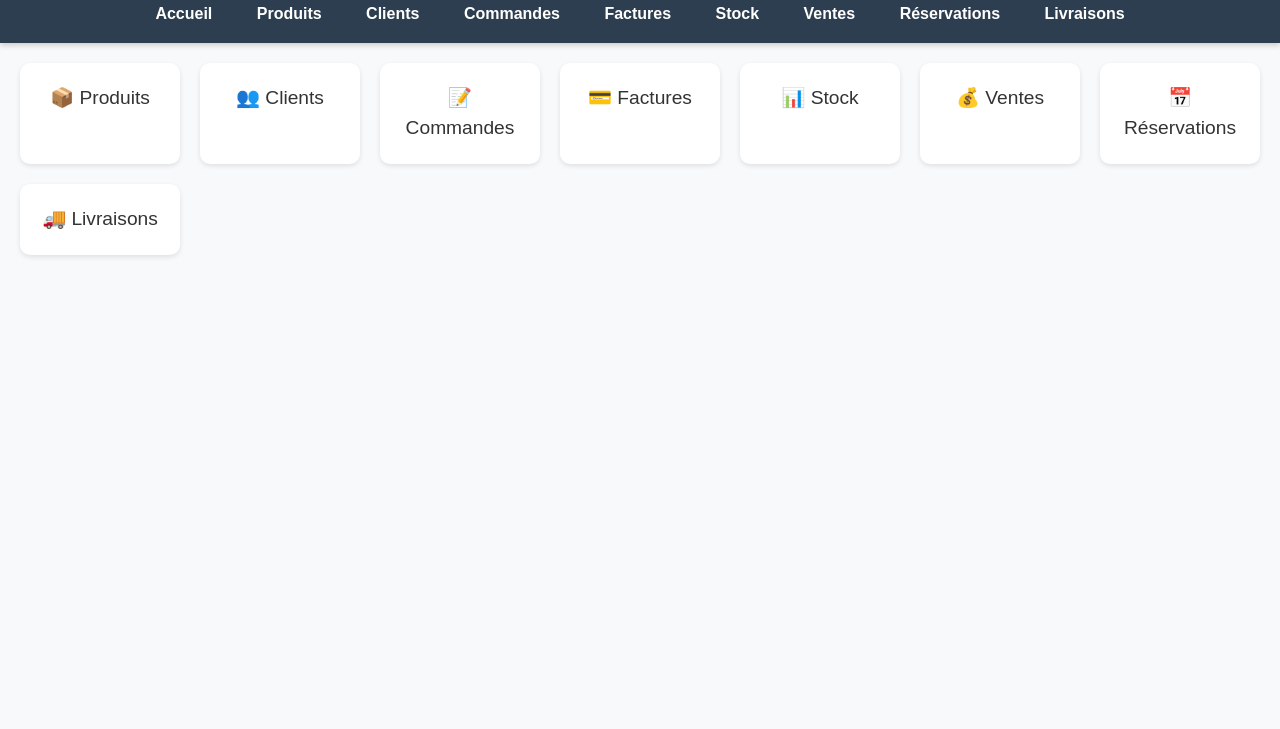
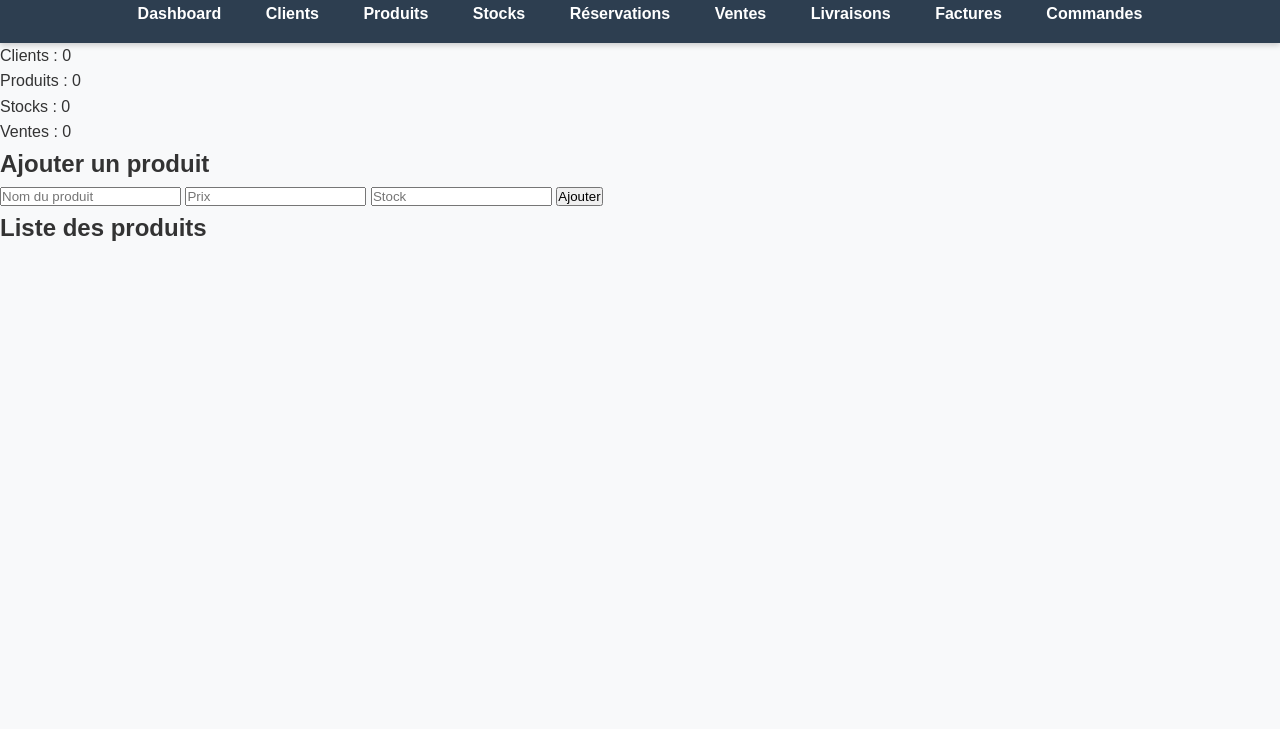
Before and after one commit to tino669244/Ruine-Comptable, a plain HTML site: page index.html in a window 1280 px wide. Shown: the part 71-800 px from the top of the page. Drawn offline with Linux system fonts and the light colour scheme; files that its build step writes are made by us from their sources; no server answers.

Commit message:
Update index.html
Signed-off-by: Tino Ruine <tinoruine@gmail.com>

```diff
--- a/index.html
+++ b/index.html
@@ -5,93 +5,54 @@
   <meta name="viewport" content="width=device-width, initial-scale=1.0">
   <title>Ruine Comptable</title>
   <link rel="stylesheet" href="style.css">
-  <style>
-    body {
-      font-family: Arial, sans-serif;
-      margin: 0;
-      padding: 0;
-      background: #f8f9fa;
-      color: #333;
-    }
-
-    header {
-      background: #2d3e50;
-      color: #fff;
-      padding: 1rem;
-      text-align: center;
-    }
-
-    header nav a {
-      margin: 0 10px;
-      color: #fff;
-      text-decoration: none;
-    }
-
-    header nav a:hover {
-      text-decoration: underline;
-    }
-
-    .dashboard {
-      display: grid;
-      grid-template-columns: repeat(auto-fit, minmax(150px, 1fr));
-      gap: 20px;
-      padding: 20px;
-    }
-
-    .card {
-      background: #fff;
-      padding: 20px;
-      border-radius: 10px;
-      text-align: center;
-      box-shadow: 0 2px 5px rgba(0,0,0,0.1);
-      font-size: 1.2em;
-      transition: 0.3s;
-      cursor: pointer;
-    }
-
-    .card:hover {
-      transform: translateY(-5px);
-      box-shadow: 0 4px 12px rgba(0,0,0,0.2);
-    }
-  </style>
 </head>
 <body>
-
   <header>
-    <h1>📊 Ruine Comptable</h1>
+    <h1>Ruine Comptable</h1>
     <nav>
-      <a href="index.html">Accueil</a>
+      <a href="index.html">Dashboard</a>
+      <a href="client.html">Clients</a>
       <a href="produit.html">Produits</a>
-      <a href="client.html">Clients</a>
+      <a href="stock.html">Stocks</a>
+      <a href="reservation.html">Réservations</a>
+      <a href="vente.html">Ventes</a>
+      <a href="livraison.html">Livraisons</a>
+      <a href="facture.html">Factures</a>
       <a href="commande.html">Commandes</a>
-      <a href="facture.html">Factures</a>
-      <a href="stock.html">Stock</a>
-      <a href="vente.html">Ventes</a>
-      <a href="reservation.html">Réservations</a>
-      <a href="livraison.html">Livraisons</a>
     </nav>
   </header>
 
   <main>
     <section class="dashboard">
-      <div class="card">📦 Produits</div>
-      <div class="card">👥 Clients</div>
-      <div class="card">📝 Commandes</div>
-      <div class="card">💳 Factures</div>
-      <div class="card">📊 Stock</div>
-      <div class="card">💰 Ventes</div>
-      <div class="card">📅 Réservations</div>
-      <div class="card">🚚 Livraisons</div>
+      <div class="card" id="totalClients">Clients : 0</div>
+      <div class="card" id="totalProduits">Produits : 0</div>
+      <div class="card" id="totalStocks">Stocks : 0</div>
+      <div class="card" id="totalVentes">Ventes : 0</div>
+    </section>
+
+    <section>
+      <h2>Ajouter un produit</h2>
+      <form id="produitForm">
+        <input type="text" id="nom" placeholder="Nom du produit" required>
+        <input type="number" id="prix" placeholder="Prix" required>
+        <input type="number" id="stock" placeholder="Stock" required>
+        <button type="submit">Ajouter</button>
+      </form>
+    </section>
+
+    <section>
+      <h2>Liste des produits</h2>
+      <ul id="listeProduits"></ul>
     </section>
   </main>
 
-  <!-- Firebase balise -->
+  <!-- Firebase SDK -->
   <script type="module">
-    // Import Firebase SDKs
+    // Import Firebase SDK
     import { initializeApp } from "https://www.gstatic.com/firebasejs/12.2.1/firebase-app.js";
-    import { getAnalytics } from "https://www.gstatic.com/firebasejs/12.2.1/firebase-analytics.js";
+    import { getFirestore, collection, addDoc, getDocs } from "https://www.gstatic.com/firebasejs/12.2.1/firebase-firestore.js";
 
-    // Config Firebase (nato avy amin’ny console Firebase-nao)
+    // Config Firebase
     const firebaseConfig = {
       apiKey: "AIzaSyAyxa2EgwXXvkmITIJ6Cv0n7L6Z1knhnt0",
       authDomain: "ruine-comptable.firebaseapp.com",
@@ -102,11 +63,45 @@
       measurementId: "G-6PTNNG86ET"
     };
 
-    // Initialisation Firebase
+    // Init Firebase
     const app = initializeApp(firebaseConfig);
-    const analytics = getAnalytics(app);
+    const db = getFirestore(app);
 
-    console.log("✅ Firebase connecté !");
+    // Récupération du formulaire
+    const produitForm = document.getElementById("produitForm");
+    const listeProduits = document.getElementById("listeProduits");
+
+    // Ajouter produit
+    produitForm.addEventListener("submit", async (e) => {
+      e.preventDefault();
+      const nom = document.getElementById("nom").value;
+      const prix = parseFloat(document.getElementById("prix").value);
+      const stock = parseInt(document.getElementById("stock").value);
+
+      try {
+        await addDoc(collection(db, "produits"), { nom, prix, stock });
+        alert("Produit ajouté !");
+        produitForm.reset();
+        chargerProduits();
+      } catch (err) {
+        console.error("Erreur :", err);
+      }
+    });
+
+    // Charger produits
+    async function chargerProduits() {
+      listeProduits.innerHTML = "";
+      const querySnapshot = await getDocs(collection(db, "produits"));
+      querySnapshot.forEach((doc) => {
+        const produit = doc.data();
+        const li = document.createElement("li");
+        li.textContent = `${produit.nom} - ${produit.prix} Ar (${produit.stock} en stock)`;
+        listeProduits.appendChild(li);
+      });
+    }
+
+    // Charger au démarrage
+    chargerProduits();
   </script>
 </body>
 </html>
```
